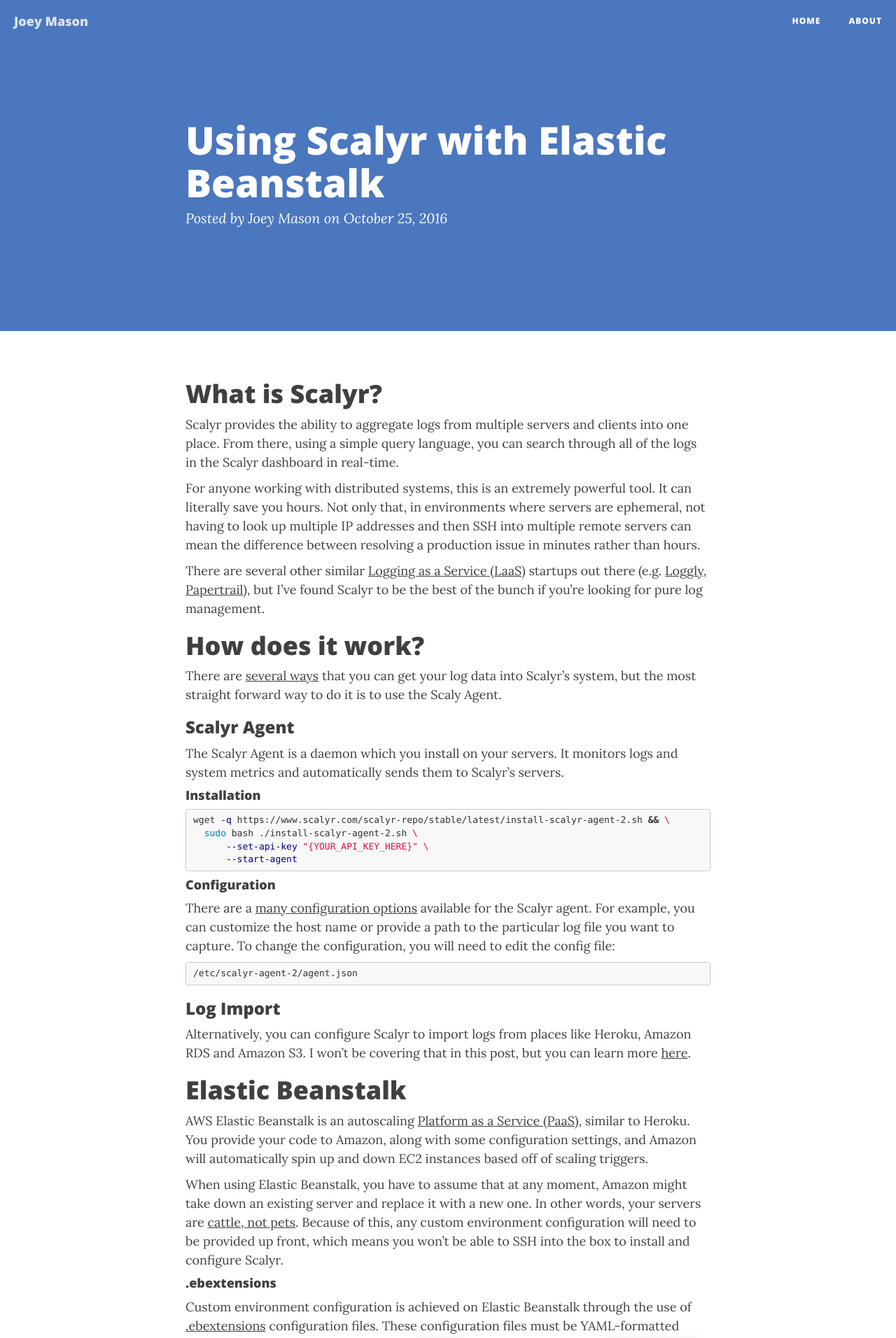
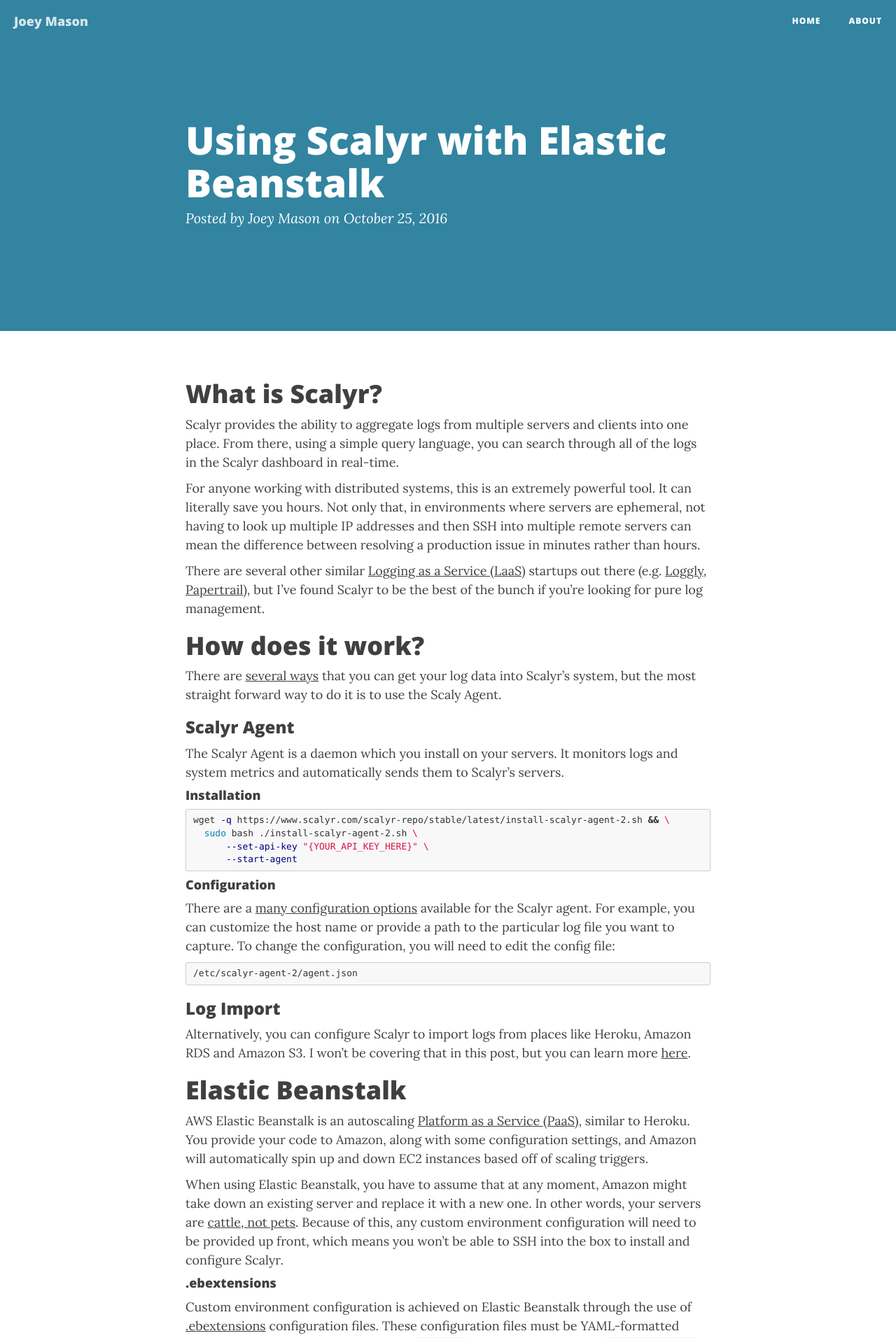
Before and after one commit to joeyvmason/joeyvmason.github.io, a Jekyll site: the page built from _posts/2014-10-25-using-scalyr-with-elastic-beanstalk.md, in a window 1280 px wide. Shown: the top 1912 px of the page at 70% size. Built offline with Jekyll 4.4.1, drawn with Linux system fonts in a browser that asks for light colours; nearby versions of some CDN libraries; comment, search, counter and statistics services are not loaded.

Commit message:
Updated header background CSS

```diff
--- a/css/joeyvmason.css
+++ b/css/joeyvmason.css
@@ -136,7 +136,7 @@ hr.small {
 }
 .intro-header {
   background: no-repeat center center;
-  background-color: #4B77BE;
+  background-color: #3284a1;
   background-attachment: scroll;
   -webkit-background-size: cover;
   -moz-background-size: cover;
```
